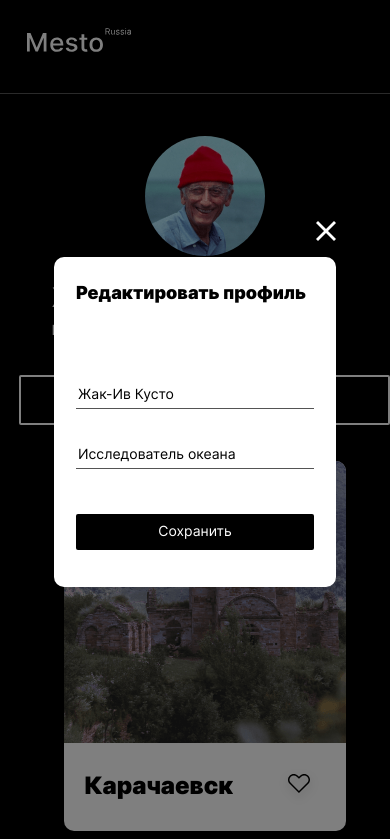
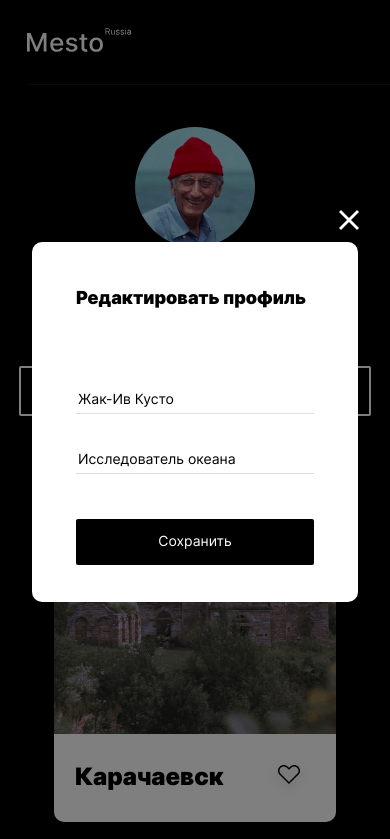
Before and after one commit to readmecode/mesto-project, a plain HTML site: page index.html in a window 390 px wide. Shown: the top 839 px of the page. Drawn offline with Linux system fonts and the light colour scheme.

Commit message:
update v9

```diff
--- a/blocks/elements/elements.css
+++ b/blocks/elements/elements.css
@@ -4,14 +4,19 @@
     column-gap: 17px;
     row-gap: 20px;
     grid-template-columns: repeat(auto-fill, minmax(282px, 1fr));
+    margin: 0;
+    padding: 0;
     margin-left: 200px;
     justify-items: center;
+    justify-content: center;
 }
 
 @media screen and (max-width: 1100px) {
     .elements {
         column-gap: 17px;
-        max-width: 680px;
-        margin-left: 19px;
+        max-width: 1100px;
+        margin-left: 0px;
+        padding-left: 19px;
+        padding-right: 19px;
     }
 }
--- a/blocks/footer/footer.css
+++ b/blocks/footer/footer.css
@@ -6,13 +6,15 @@
     max-width: 880px;
 }
 
-@media screen and (max-width: 680px) {
+@media screen and (max-width: 1100px) {
     .footer {
-        max-width: 282px;
         font-size: 14px;
         line-height: 17px;
         text-align: left;
-        margin-left: 19px;
+        margin-top: 48px;
+        margin-left: 0px;
         margin-bottom: 36px;
+        padding-left: 19px;
+        padding-right: 19px;
     }
 }
--- a/blocks/header/__logo/header__logo.css
+++ b/blocks/header/__logo/header__logo.css
@@ -10,6 +10,6 @@
     .header__logo {
         width: 103.74px;
         height: 24.4px;
-        padding-left: 27px;
+        padding-bottom: 31.6px;
     }
 }
--- a/blocks/header/header.css
+++ b/blocks/header/header.css
@@ -4,7 +4,7 @@
     margin-top: 45px;
     margin-bottom: 40px;
     margin-left: 200px;
-    border-bottom: solid 1px rgba(84, 84, 84, 1);
+    border-bottom: solid 1px rgba(84, 84, 84, 0.25);
 }
 
 @media screen and (max-width: 1100px) {
@@ -12,6 +12,6 @@
         max-width: 680px;
         margin-top: 28px;
         margin-bottom: 42px;
-        margin-left: 0px;
+        margin-left: 27px;
     }
 }
--- a/blocks/popup/__close-button/popup__close-button.css
+++ b/blocks/popup/__close-button/popup__close-button.css
@@ -4,18 +4,18 @@
     height: 32px;
     background-repeat: no-repeat;
     background-size: cover;
-    position: absolute;
-    top: -40px;
-    right: -40px;
+    background-color: transparent;
     border: 0;
-    background-color: transparent;
+    position: relative;
+    bottom: 40px;
+    left: 227.5px;
 }
 
-@media screen and (max-width: 680px) {
+@media screen and (max-width: 1100px) {
     .popup__close-button {
         width: 20px;
         height: 20px;
-        top: -36px;
-        right: 0px;
+        left: 153.5px;
+        bottom: 32px;
     }
 }
--- a/blocks/popup/__form-item/popup__form-item.css
+++ b/blocks/popup/__form-item/popup__form-item.css
@@ -2,7 +2,7 @@
     display: block;
     max-width: 358px;
     border: 0;
-    border-bottom: solid 1px rgba(84, 84, 84, 1);
+    border-bottom: solid 1px rgba(84, 84, 84, 0.2);
     height: 27px;
     font-size: 14px;
     line-height: 16.94px;
--- a/blocks/popup/__form/popup__form.css
+++ b/blocks/popup/__form/popup__form.css
@@ -2,18 +2,17 @@
     display: flex;
     flex-direction: column;
     max-width: 430px;
-    max-height: 330px;
     border-radius: 10px;
     align-items: center;
     background-color: rgba(255, 255, 255, 1);
-    position: relative;
-    top: 50%;
-    left: 50%;
-    transform: translate(-50%, -50%);
+    padding-left: 36px;
+    padding-right: 36px;
 }
 
-@media screen and (max-width: 680px) {
+@media screen and (max-width: 1100px) {
     .popup__form {
         width: 282px;
+        padding-left: 22px;
+        padding-right: 22px;
     }
 }
--- a/blocks/popup/__input-container/popup__input-container.css
+++ b/blocks/popup/__input-container/popup__input-container.css
@@ -2,11 +2,12 @@
     display: flex;
     flex-direction: column;
     justify-content: space-between;
-    width: 358px;
+    max-width: 358px;
+    width: 100%;
     border: 0;
 }
 
-@media screen and (max-width: 680px) {
+@media screen and (max-width: 1100px) {
     .popup__input-container {
         width: 238px;
     }
--- a/blocks/popup/__submit/popup__submit.css
+++ b/blocks/popup/__submit/popup__submit.css
@@ -18,6 +18,8 @@
     align-items: center;
     border: 0;
     cursor: pointer;
+    padding-left: 36px;
+    padding-right: 36px;
 }
 
 .popup__submit:hover {
@@ -25,11 +27,13 @@
     opacity: 0.8;
 }
 
-@media screen and (max-width: 680px) {
+@media screen and (max-width: 1100px) {
     .popup__submit {
         font-size: 14px;
         line-height: 16.94px;
         width: 238px;
         height: 46px;
+        padding-left: 22px;
+        padding-right: 22px;
     }
 }
--- a/blocks/popup/__title/popup__title.css
+++ b/blocks/popup/__title/popup__title.css
@@ -13,7 +13,7 @@
     margin-bottom: 54px;
 }
 
-@media screen and (max-width: 680px) {
+@media screen and (max-width: 1100px) {
     .popup__title {
         font-size: 18px;
         line-height: 21.78px;
--- a/blocks/popup/_opened/popup_opened.css
+++ b/blocks/popup/_opened/popup_opened.css
@@ -1,3 +1,5 @@
 .popup_opened {
-    display: block;
+    display: flex;
+    justify-content: center;
+    align-items: center;
 }
--- a/blocks/profile/__add-button/profile__add-button.css
+++ b/blocks/profile/__add-button/profile__add-button.css
@@ -21,7 +21,6 @@
 
 @media screen and (max-width: 1100px) {
     .profile__add-button {
-        min-width: 282px;
         margin-left: 0;
         margin-top: 36px;
     }
--- a/blocks/profile/__edit-button/profile__edit-button.css
+++ b/blocks/profile/__edit-button/profile__edit-button.css
@@ -18,6 +18,8 @@
 @media screen and (max-width: 1100px) {
     .profile__edit-button {
         margin-left: 10px;
-        margin-top: 8px;
+        margin-top: -8px;
+        width: 18px;
+        height: 18px;
     }
 }
--- a/blocks/profile/__info/profile__info.css
+++ b/blocks/profile/__info/profile__info.css
@@ -6,8 +6,8 @@
 
 @media screen and (max-width: 1100px) {
     .profile__info {
-        flex-direction: row;
-        flex-wrap: wrap;
+        flex-direction: column;
         justify-content: center;
+        align-items: center;
     }
 }
--- a/blocks/profile/__paragraph/profile__paragraph.css
+++ b/blocks/profile/__paragraph/profile__paragraph.css
@@ -2,9 +2,16 @@
     display: flex;
     flex-direction: row;
     flex-wrap: wrap;
-    justify-content: flex-start;
     margin: 0;
     padding: 0;
+    max-width: 336px;
     padding-left: 30px;
-    max-width: 336px;
 }
+
+@media screen and (max-width: 1100px) {
+    .profile__paragraph {
+        padding-left: 0;
+        align-items: center;
+        justify-content: center;
+    }
+}
--- a/blocks/profile/profile.css
+++ b/blocks/profile/profile.css
@@ -1,6 +1,6 @@
 .profile {
     display: flex;
-    margin: 0;
+    margin: 0 auto;
     padding: 0;
     margin-left: 200px;
     max-width: 880px;
@@ -12,7 +12,9 @@
     .profile {
         flex-direction: column;
         margin-bottom: 36px;
-        margin-left: 19px;
-        max-width: 680px;
+        margin-left: 0px;
+        max-width: 1100px;
+        padding-left: 19px;
+        padding-right: 19px;
     }
 }
--- a/index.html
+++ b/index.html
@@ -33,42 +33,42 @@
                 <img class="elements__pic" src="images/1-karachaevsk.png" alt="Карачаевск">
                 <h2 class="elements__title">Карачаевск</h2>
                 <button type="button" aria-label="like" class="elements__design-button"><img class="elements__icon link"
-                        src="images/icon.svg"></button>
+                        src="images/icon.svg" alt="Логотип сердца"></button>
             </article>
 
             <article class="elements__item">
                 <img class="elements__pic" src="images/2-elbrus.png" alt="Карачаевск">
                 <h2 class="elements__title">Гора Эльбрус</h2>
                 <button type="button" aria-label="like" class="elements__design-button"><img class="elements__icon link"
-                        src="images/icon.svg"></button>
+                        src="images/icon.svg" alt="Логотип сердца"></button>
             </article>
 
             <article class="elements__item">
                 <img class="elements__pic" src="images/3-dombai.jpg" alt="Карачаевск">
                 <h2 class="elements__title">Домбай</h2>
                 <button type="button" aria-label="like" class="elements__design-button"><img class="elements__icon link"
-                        src="images/icon.svg"></button>
+                        src="images/icon.svg" alt="Логотип сердца"></button>
             </article>
 
             <article class="elements__item">
                 <img class="elements__pic" src="images/3-dombai.jpg" alt="Карачаевск">
                 <h2 class="elements__title">Домбай</h2>
                 <button type="button" aria-label="like" class="elements__design-button"><img class="elements__icon link"
-                        src="images/icon.svg"></button>
+                        src="images/icon.svg" alt="Логотип сердца"></button>
             </article>
 
             <article class="elements__item">
                 <img class="elements__pic" src="images/2-elbrus.png" alt="Карачаевск">
                 <h2 class="elements__title">Гора Эльбрус</h2>
                 <button type="button" aria-label="like" class="elements__design-button"><img class="elements__icon link"
-                        src="images/icon.svg"></button>
+                        src="images/icon.svg" alt="Логотип сердца"></button>
             </article>
 
             <article class="elements__item">
                 <img class="elements__pic" src="images/1-karachaevsk.png" alt="Карачаево-Черкессия">
                 <h2 class="elements__title">Карачаево-Черкессия</h2>
                 <button type="button" aria-label="like" class="elements__design-button"><img class="elements__icon link"
-                        src="images/icon.svg"></button>
+                        src="images/icon.svg" alt="Логотип сердца"></button>
             </article>
 
         </section>
```
